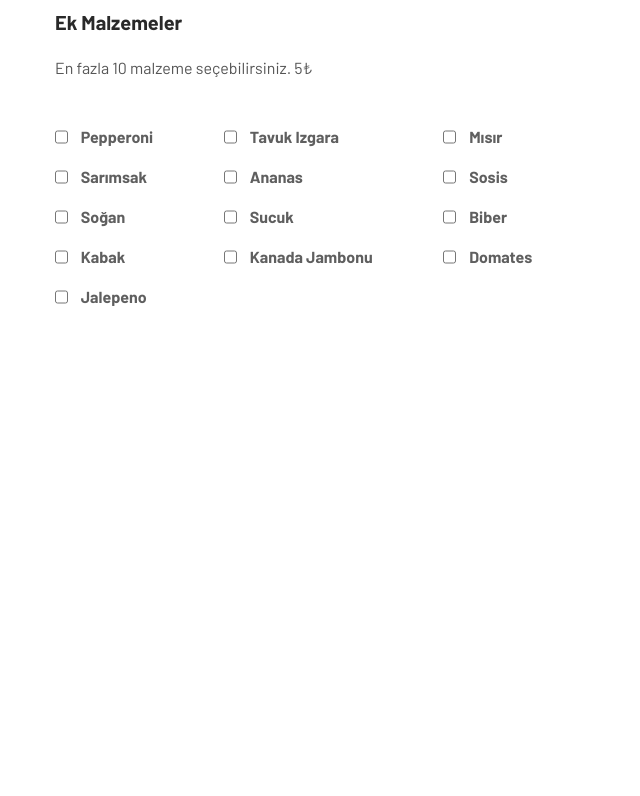
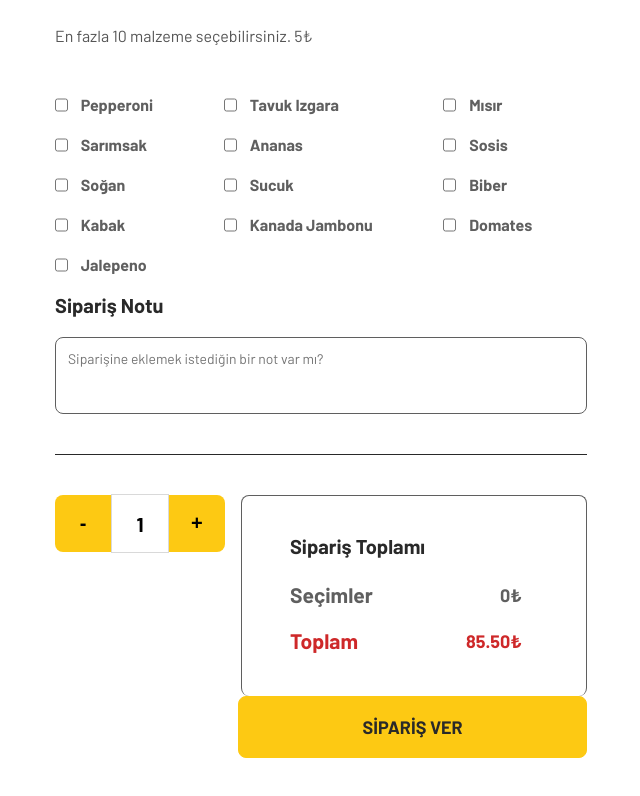
Before and after one commit to EzgiUOztuna/PizzaProject-s8, a React (Vite) app: page / in a window 1280 px wide. Shown: the part 730-1526 px from the top of the page, without its empty margins (319-959 px from the left). Before the commit the page ends 1039 px from the top, so only its background shows below. Built offline with nearby package versions, Linux system fonts and the light colour scheme.

Commit message:
Success v.1

```diff
--- a/src/components/OrderForm.css
+++ b/src/components/OrderForm.css
@@ -3,7 +3,6 @@ html {
     margin: 0;
     padding: 0;
     font-family: 'Barlow', sans-serif;
-    height: 100%;
 }
 
 /* Header */
@@ -103,7 +102,7 @@ form {
     padding: 0;
     display: flex;
     flex-direction: column;
-    gap: 2rem;
+
 }
 
 .boyut-hamur {
@@ -196,3 +195,173 @@ select {
 .ek-malzemeler input {
     margin: 0;
 }
+
+.siparis-notu {
+    display: flex;
+    flex-direction: column;
+    gap: 0.2rem;
+    max-width: 33.25rem;
+}
+
+.siparis-notu h2 {
+    font-size: 1.25rem;
+    font-family: 'Barlow', sans-serif;
+    font-weight: 600;
+    color: #292929;
+}
+
+.siparis-notu textarea {
+    padding: 0.75rem;
+    border-color: #5F5F5F;
+    border-radius: 0.5rem;
+    color: #5F5F5F;
+    font-size: 0.87rem;
+    font-family: 'Barlow', sans-serif;
+    resize: none;
+    /* Kullanıcı boyutunu değiştiremesin */
+}
+
+.section-divider {
+    border: none;
+    /* Varsayılan kenarlığı kaldır */
+    border-top: 1px solid #292929;
+    /* Üst çizgi ekle */
+    margin: 2.5rem 0;
+    /* Çizginin üst ve altına boşluk */
+    max-width: 33.25rem;
+
+}
+
+
+.siparis-counter-container {
+    display: flex;
+    justify-content: space-between;
+    align-items: flex-start;
+    margin-bottom: 0;
+}
+
+.counter {
+    width: 10.62rem;
+    height: 3.56rem;
+    display: flex;
+    align-items: center;
+}
+
+.counter button {
+    width: 3.56rem;
+    height: 3.56rem;
+    background-color: #FDC913;
+    border-color: #FDC913;
+    font-size: 1.25rem;
+    font-weight: bold;
+    color: black;
+    cursor: pointer;
+    border: none;
+}
+
+.decrement {
+    border-top-left-radius: 0.5rem;
+    border-bottom-left-radius: 0.5rem;
+}
+
+.increment {
+    border-top-right-radius: 0.5rem;
+    border-bottom-right-radius: 0.5rem;
+}
+
+
+.count {
+    background-color: white;
+    border: 1px solid #D9D9D9;
+    font-size: 1.25rem;
+    font-weight: bold;
+    color: black;
+    display: flex;
+    justify-content: center;
+    align-items: center;
+    width: 3.56rem;
+    height: 3.56rem;
+    margin-bottom: 0;
+}
+
+
+.siparis-toplam {
+    margin-left: 1rem;
+    padding-left: 3rem;
+    width: 21.87rem;
+    border: 1px solid #5F5F5F;
+    border-bottom: #FDC913;
+    border-radius: 0.5rem;
+    line-height: 0.25rem;
+    margin-bottom: 0;
+
+}
+
+.siparis-toplam h2 {
+    font-size: 1.25rem;
+    font-family: 'Barlow', sans-serif;
+    font-weight: 600;
+    color: #292929;
+    margin-top: 2rem;
+    margin-bottom: 1.5rem;
+    padding-top: 1rem;
+
+}
+
+.secimler {
+    font-size: 1.125rem;
+    font-family: 'Barlow', sans-serif;
+    font-weight: 600;
+    color: #5F5F5F;
+    display: flex;
+    /* Flexbox ile yan yana dizme */
+    justify-content: space-between;
+    /* Öğeleri sağa ve sola yaslar */
+    align-items: center;
+    margin-right: 1rem;
+    padding-right: 3rem;
+
+}
+
+.toplam {
+    font-size: 1.125rem;
+    font-family: 'Barlow', sans-serif;
+    font-weight: 600;
+    color: #CE2829;
+    display: flex;
+    /* Flexbox ile yan yana dizme */
+    justify-content: space-between;
+    /* Öğeleri sağa ve sola yaslar */
+    align-items: center;
+    margin-right: 1rem;
+    padding-right: 3rem;
+    margin-bottom: 2rem;
+}
+
+.siparis-ver {
+    width: 21.80rem;
+    /* Sipariş toplamıyla aynı genişlik */
+    height: 3.87rem;
+    /* Sabit yükseklik */
+    margin-left: 1rem;
+    /* Aynı hizalamayı koru */
+    background-color: #FDC913;
+    /* Arka plan rengi */
+    border: 1px solid #FDC913;
+    /* Kenar görünümü */
+    border-radius: 0.5rem;
+    /* Yuvarlak köşeler */
+    font-size: 1.125rem;
+    font-family: 'Barlow', sans-serif;
+    font-weight: 600;
+    color: #292929;
+    display: flex;
+    justify-content: center;
+    /* Buton içeriğini yatayda ortala */
+    align-items: center;
+    /* Buton içeriğini dikeyde ortala */
+    cursor: pointer;
+    /* İmleç değişimi */
+    margin-bottom: 2.5rem;
+    margin-left: auto;
+}
--- a/src/components/OrderForm.jsx
+++ b/src/components/OrderForm.jsx
@@ -8,6 +8,9 @@ export default function OrderForm() {
     const [error, setError] = useState(""); //Hata mesajını tutucak.
     const [ekMalzemeler, setEkMalzemeler] = useState([]);
     const [toplamFiyat, setToplamFiyat] = useState(85.50);
+    const [malzemeHatasi, setMalzemeHatasi] = useState("");
+    const [siparisAdeti, setSiparisAdeti] = useState(1);
+
     const ekMalzemelerListesi = ["Pepperoni",
         "Tavuk Izgara",
         "Mısır",
@@ -24,6 +27,7 @@ export default function OrderForm() {
 
     const handleSubmit = (event) => {
         event.preventDefault();
+
         if (!pizzaBoyutu) {
             setError("Lütfen pizza boyutunu seçiniz!");
             return;
@@ -34,8 +38,14 @@ export default function OrderForm() {
             return;
         }
 
+        if (ekMalzemeler.length < 4) {
+            setMalzemeHatasi("En az 4 malzeme seçmelisiniz.");
+            return;
+        }
+
         //Seçimler geçerliyse hata sıfırlansın ve sipariş işlensin.
         setError("");
+        setMalzemeHatasi("");
         console.log("Pizza Boyutu:", pizzaBoyutu);
         console.log("Hamur Kalınlığı:", hamurKalınlığı || "Seçim yapılmadı");
         console.log("Ek Malzemeler:", ekMalzemeler);
@@ -59,6 +69,13 @@ export default function OrderForm() {
             }
         } else {
             updatedMalzemeler = updatedMalzemeler.filter((item) => item !== value); // Malzeme kaldır
+        }
+
+        // Minimum malzeme kontrolü
+        if (updatedMalzemeler.length < 4) {
+            setMalzemeHatasi("En az 4 malzeme seçmelisiniz.");
+        } else {
+            setMalzemeHatasi(""); // Hata yoksa mesajı sıfırla
         }
         setEkMalzemeler(updatedMalzemeler);
         setToplamFiyat(85.50 + updatedMalzemeler.length * 5);
@@ -137,6 +154,7 @@ export default function OrderForm() {
                         </select>
                     </div>
                 </div>
+                {error && <p style={{ color: "red" }}>{error}</p>}
 
                 <div className='ek-malzemeler'>
                     <h2>Ek Malzemeler</h2>
@@ -152,21 +170,61 @@ export default function OrderForm() {
                             {malzeme}
                         </label>
                     ))}
+                    {malzemeHatasi && <p style={{ color: "red" }}>{malzemeHatasi}</p>}
                 </div>
+
+                <div className='siparis-notu'>
+                    <h2>Sipariş Notu</h2>
+                    <textarea
+                        placeholder='Siparişine eklemek istediğin bir not var mı?'
+                        rows="3"
+                        cols="50"></textarea>
+                </div>
+
+                <hr className='section-divider' />
 
 
 
 
+                <div className="siparis-counter-container">
+                    <div className="counter">
+                        <button
+                            className="decrement"
+                            onClick={() => {
+                                if (siparisAdeti > 0) setSiparisAdeti(siparisAdeti - 1);
+                            }}
+                        >
+                            -
+                        </button>
+                        <span className="count">{siparisAdeti}</span>
+                        <button
+                            className="increment"
+                            onClick={() => setSiparisAdeti(siparisAdeti + 1)}
+                        >
+                            +
+                        </button>
+                    </div>
 
 
+                    {/* Sipariş Toplamı */}
+                    <div className="siparis-toplam">
+                        <h2>Sipariş Toplamı</h2>
+                        <div className='secimler'>
+                            <h3>Seçimler</h3>
+                            <p>{ekMalzemeler.length * 5}₺</p>
+                        </div>
 
+                        <div className='toplam'>
+                            <h3>Toplam</h3>
+                            <p>{(toplamFiyat * siparisAdeti).toFixed(2)}₺</p>
+                        </div>
 
-
-                {error && <p style={{ color: "red" }}>{error}</p>}
-
-                {/* Form Gönderme
-                <button type="submit">SİPARİŞ VER</button>*/}
-
+                    </div>
+                </div>
+                {/* Sipariş Ver Butonu */}
+                <button className="siparis-ver" onClick={handleSubmit}>
+                    SİPARİŞ VER
+                </button>
             </form >
 
         </>
```
